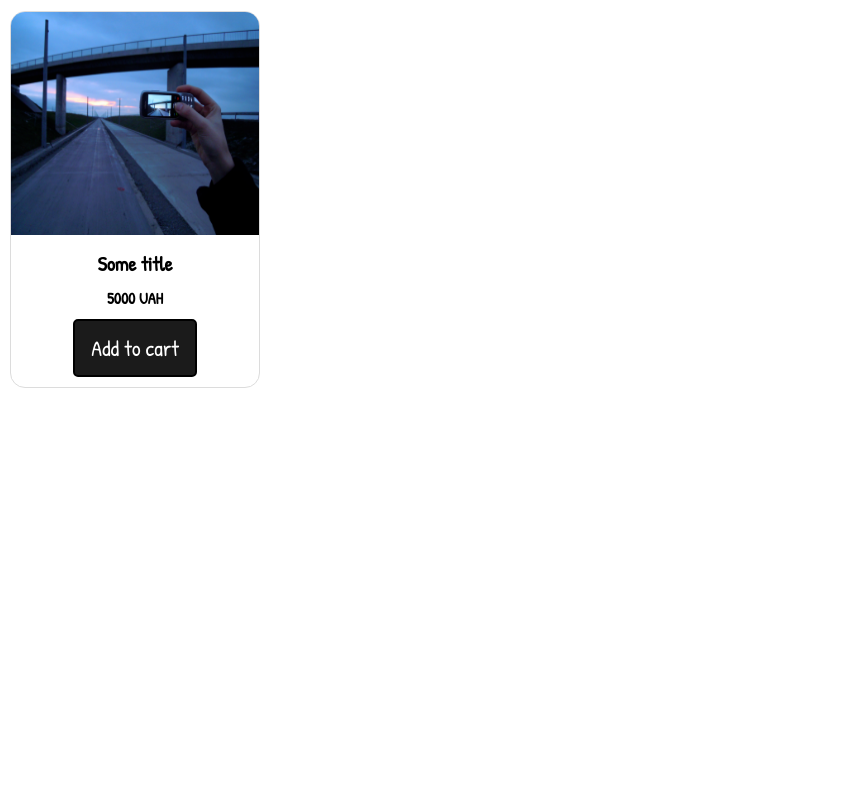
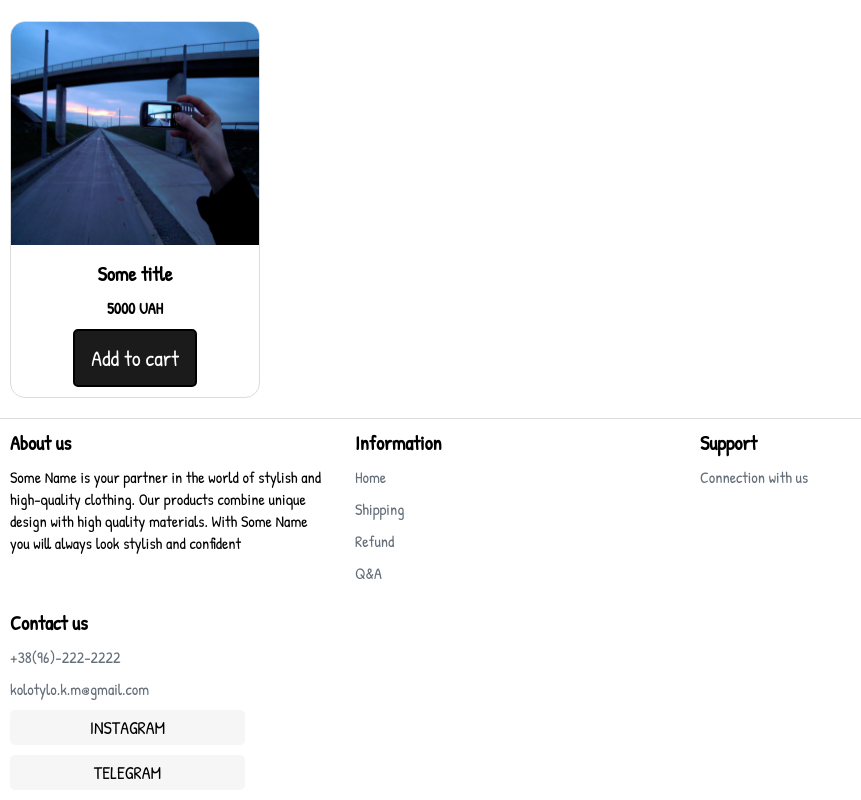
Before and after one commit to kiricle/diploma, a Next.js app: page / in a window 1280 px wide. Shown: the part 1491-2291 px from the top of the page, without its empty margins (0-861 px from the left). Before the commit the page ends 1889 px from the top, so only its background shows below. Built offline with nearby package versions, Linux system fonts and the light colour scheme.

Commit message:
feat(ui): add footer

```diff
--- a/src/app/globals.scss
+++ b/src/app/globals.scss
@@ -6,6 +6,7 @@
     'Fira Mono', 'Droid Sans Mono', 'Courier New', monospace;
 
   --black: #1B1B1B;
+  --container-max-width: 1370px;
 }
 
 * {
@@ -22,12 +23,18 @@ body {
 
 body {
   color: rgb(var(--foreground-rgb));
-  background: linear-gradient(
-      to bottom,
+  background: linear-gradient(to bottom,
       transparent,
-      rgb(var(--background-end-rgb))
-    )
-    rgb(var(--background-start-rgb));
+      rgb(var(--background-end-rgb))) rgb(var(--background-start-rgb));
+  min-height: 100vh;
+  display: flex;
+  flex-direction: column;
+  gap: 10px;
+}
+
+main {
+  flex-grow: 1;
+  width: 100%;
 }
 
 a {
--- a/src/app/layout.tsx
+++ b/src/app/layout.tsx
@@ -2,6 +2,7 @@ import type { Metadata } from 'next';
 import { Patrick_Hand } from 'next/font/google';
 import './globals.scss';
 import { Header } from '@/components/Layout/Header/Header';
+import { Footer } from '@/components/Layout/Footer/Footer';
 
 const patrickHand = Patrick_Hand({ subsets: ['latin'], weight: ['400'] });
 
@@ -9,8 +10,8 @@ export const metadata: Metadata = {
     title: 'My commerce site',
     description: 'Generated by create next app',
     icons: {
-        icon: '/favicon.ico'
-    }
+        icon: '/favicon.ico',
+    },
 };
 
 export default function RootLayout({
@@ -23,6 +24,7 @@ export default function RootLayout({
             <body className={patrickHand.className}>
                 <Header />
                 {children}
+                <Footer />
             </body>
         </html>
     );
--- /dev/null
+++ b/src/components/Layout/Footer/Footer.module.scss
@@ -0,0 +1,31 @@
+.footer {
+    border-top: 1px solid gainsboro;
+    padding: 10px;
+}
+
+.container {
+    max-width: var(--container-max-width);
+    margin-inline: auto;
+    display: grid;
+    grid-template-columns: repeat(auto-fill, minmax(320px, 20%));
+    gap: 25px;
+
+    &>* {
+        display: flex;
+        flex-direction: column;
+        gap: 10px;
+    }
+}
+
+.navigation {
+
+    .navigation_link {
+        color: rgb(100, 110, 120);
+
+        transition: .3s color;
+
+        &:hover {
+            color: var(--black)
+        }
+    }
+}
--- /dev/null
+++ b/src/components/Layout/Footer/Footer.tsx
@@ -0,0 +1,76 @@
+import { Heading } from '@/ui/Heading/Heading';
+import styles from './Footer.module.scss';
+import { Paragraph } from '@/ui/Paragraph/Paragraph';
+import Link from 'next/link';
+import { SocialLink } from '@/ui/SocialLink/SocialLink';
+
+export const Footer = () => {
+    return (
+        <footer className={styles.footer}>
+            <div className={styles.container}>
+                <div className={styles.column}>
+                    <Heading level={4}>About us</Heading>
+                    <Paragraph>
+                        Some Name is your partner in the world of stylish and
+                        high-quality clothing. Our products combine unique
+                        design with high quality materials. With Some Name you
+                        will always look stylish and confident
+                    </Paragraph>
+                </div>
+                <nav className={styles.navigation}>
+                    <Heading level={4}>Information</Heading>
+                    <Link
+                        className={styles.navigation_link}
+                        href="#"
+                    >
+                        Home
+                    </Link>
+                    <Link
+                        className={styles.navigation_link}
+                        href="#"
+                    >
+                        Shipping
+                    </Link>
+                    <Link
+                        className={styles.navigation_link}
+                        href="#"
+                    >
+                        Refund
+                    </Link>
+                    <Link
+                        className={styles.navigation_link}
+                        href="#"
+                    >
+                        Q&A
+                    </Link>
+                </nav>
+                <nav className={styles.navigation}>
+                    <Heading level={4}>Support</Heading>
+                    <Link
+                        className={styles.navigation_link}
+                        href="#"
+                    >
+                        Connection with us
+                    </Link>
+                </nav>
+                <nav className={styles.navigation}>
+                    <Heading level={4}>Contact us</Heading>
+                    <Link
+                        className={styles.navigation_link}
+                        href="#"
+                    >
+                        +38(96)-222-2222
+                    </Link>
+                    <Link
+                        className={styles.navigation_link}
+                        href="#"
+                    >
+                        kolotylo.k.m@gmail.com
+                    </Link>
+                    <SocialLink link="instagram" />
+                    <SocialLink link="telegram" />
+                </nav>
+            </div>
+        </footer>
+    );
+};
--- a/src/components/Layout/Header/Header.module.scss
+++ b/src/components/Layout/Header/Header.module.scss
@@ -1,6 +1,7 @@
 @import '/src/app/scss-functions.scss';
 
 .header {
+    width: 100%;
     display: flex;
     justify-content: space-between;
     padding: toRem(5) toRem(15);
--- a/src/pages/home/Home.module.scss
+++ b/src/pages/home/Home.module.scss
@@ -1,5 +1,5 @@
 .main {
-    max-width: 1370px;
+    max-width: var(--container-max-width);
     margin-inline: auto;
     padding: 10px;
 }
--- /dev/null
+++ b/src/ui/SocialLink/SocialLink.module.scss
@@ -0,0 +1,28 @@
+.link {
+    max-width: 235px;
+    text-align: center;
+    padding: 5px 30px;
+    font-size: 18px;
+    border-radius: 5px;
+    background-color: #F6F6F6;
+
+    text-transform: uppercase;
+
+    transition: .3s color, .3s background-color;
+}
+
+.instagram {
+
+    &:hover {
+        color: white;
+        background-color: #FF7BBB;
+    }
+}
+
+.telegram {
+
+    &:hover {
+        background-color: #68D6FD;
+        color: white;
+    }
+}
--- /dev/null
+++ b/src/ui/SocialLink/SocialLink.tsx
@@ -0,0 +1,36 @@
+import Link from 'next/link';
+import styles from './SocialLink.module.scss';
+
+type SocialLink = 'instagram' | 'telegram';
+
+interface LinkInfo {
+    href: string;
+    title: string;
+    className: string;
+}
+
+export const SocialLink = ({ link }: { link: SocialLink }) => {
+    const links: Record<SocialLink, LinkInfo> = {
+        instagram: {
+            className: styles.instagram,
+            href: '#',
+            title: 'Instagram',
+        },
+        telegram: {
+            className: styles.telegram,
+            href: '#',
+            title: 'Telegram',
+        },
+    };
+
+    const { className, href, title } = links[link];
+
+    return (
+        <Link
+            href={href}
+            className={styles.link + ' ' + className}
+        >
+            {title}
+        </Link>
+    );
+};
```
Also changed, not shown: src/pages/home/HomePage.tsx (+6 -1 lines).
